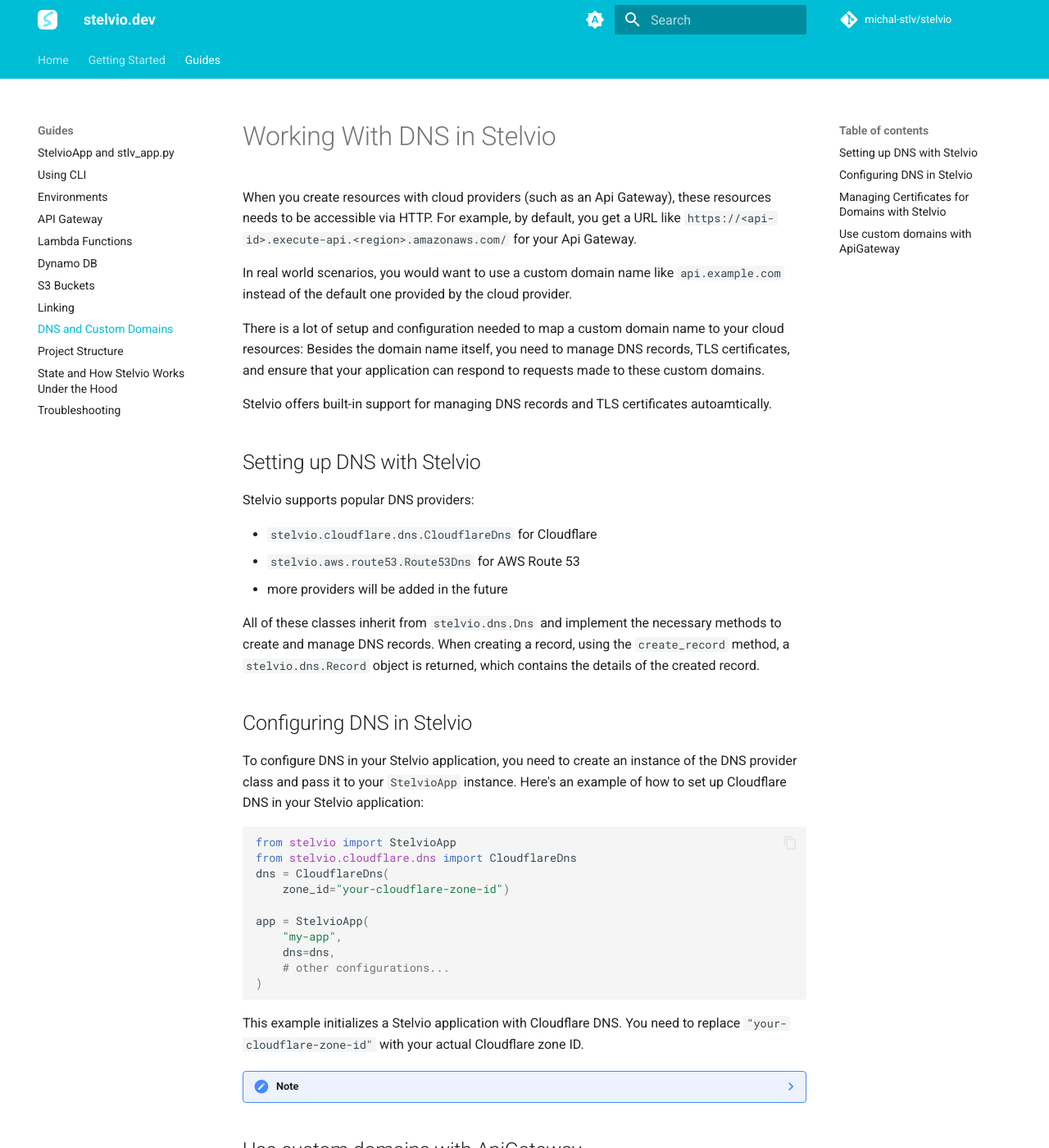
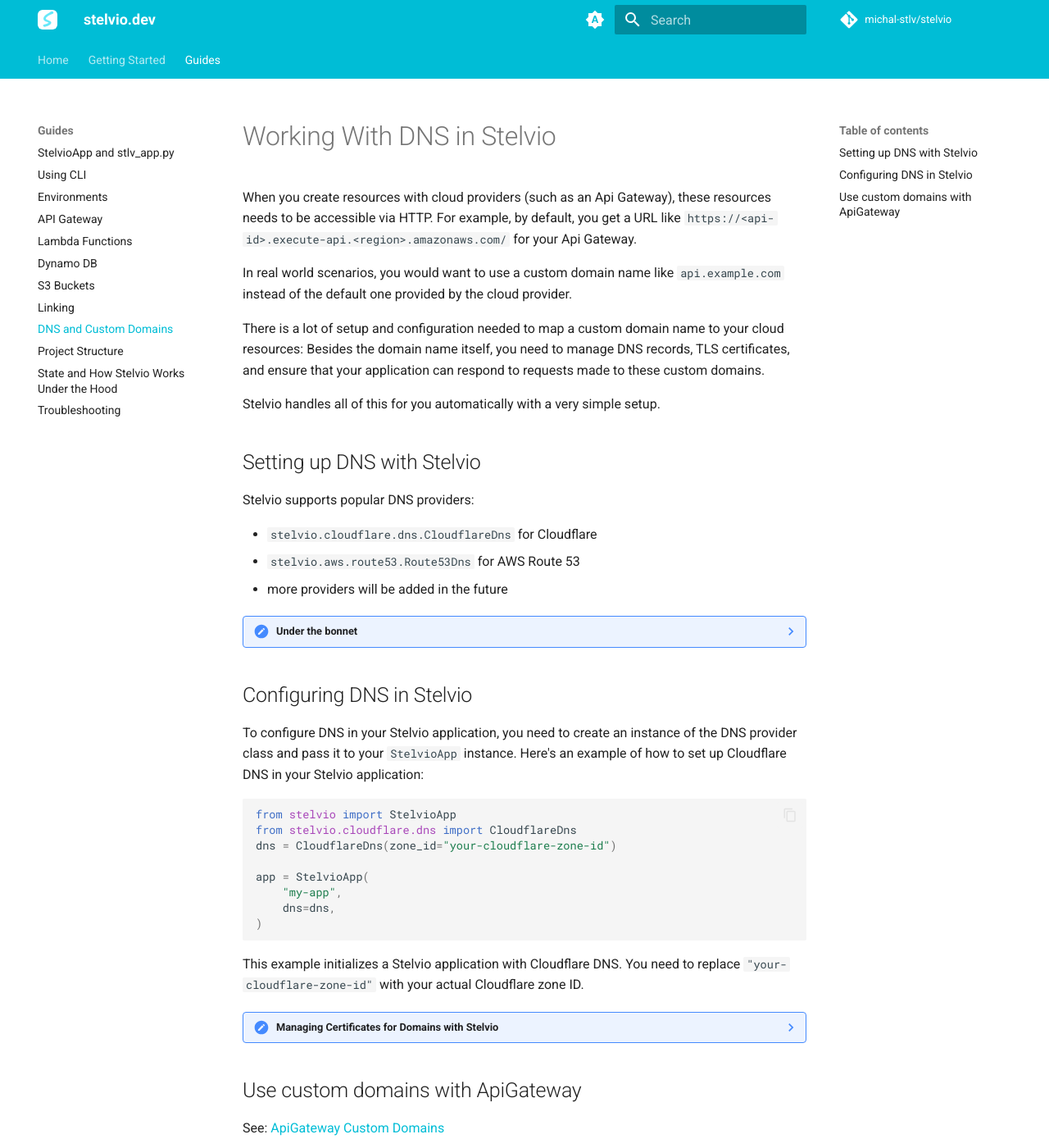
Before and after one commit to stelviodev/stelvio, an MkDocs documentation site: the page built from docs/guides/dns.md, in a window 1280 px wide and 1400 px high. Shown: the whole window at 82% size. Built offline with MkDocs 1.6.1 and Material for MkDocs 9.7.7, drawn with Linux system fonts in a browser that asks for light colours; comment, search, counter and statistics services are not loaded.

````diff
--- a/docs/guides/dns.md
+++ b/docs/guides/dns.md
@@ -7,7 +7,7 @@ In real world scenarios, you would want to use a custom domain name like `api.ex
 
 There is a lot of setup and configuration needed to map a custom domain name to your cloud resources: Besides the domain name itself, you need to manage DNS records, TLS certificates, and ensure that your application can respond to requests made to these custom domains.
 
-Stelvio offers built-in support for managing DNS records and TLS certificates autoamtically.
+Stelvio handles all of this for you automatically with a very simple setup.
 
 ## Setting up DNS with Stelvio
 
@@ -17,7 +17,8 @@ Stelvio supports popular DNS providers:
 - `stelvio.aws.route53.Route53Dns` for AWS Route 53
 - more providers will be added in the future
 
-All of these classes inherit from `stelvio.dns.Dns` and implement the necessary methods to create and manage DNS records. When creating a record, using the `create_record` method, a `stelvio.dns.Record` object is returned, which contains the details of the created record.
+??? note "Under the bonnet"
+    All of these classes inherit from `stelvio.dns.Dns` and implement the necessary methods to create and manage DNS records. When creating a record, using the `create_record` method, a `stelvio.dns.Record` object is returned, which contains the details of the created record.
 
 ## Configuring DNS in Stelvio
 
@@ -27,20 +28,17 @@ Here's an example of how to set up Cloudflare DNS in your Stelvio application:
 ```python
 from stelvio import StelvioApp
 from stelvio.cloudflare.dns import CloudflareDns
-dns = CloudflareDns(
-    zone_id="your-cloudflare-zone-id")
+dns = CloudflareDns(zone_id="your-cloudflare-zone-id")
 
 app = StelvioApp(
     "my-app",
     dns=dns,
-    # other configurations...
 )
 ```
 
 This example initializes a Stelvio application with Cloudflare DNS. You need to replace `"your-cloudflare-zone-id"` with your actual Cloudflare zone ID.
 
-??? note
-    ## Managing Certificates for Domains with Stelvio
+??? note "Managing Certificates for Domains with Stelvio"
 
     When using custom domain names, you also need to manage TLS certificates.
 
@@ -56,7 +54,11 @@ This example initializes a Stelvio application with Cloudflare DNS. You need to
     )
     ```
 
-    This class will handle the creation and validation of the TLS certificate for your custom domain. You can then use this domain in your Stelvio application.
+    This class will handle the creation and validation of the TLS certificate for your custom domain.
+    You can then use this domain in your Stelvio application.
+
+    **However, Stelvio usually handles this step for you (e.g. when using custom domain with API Gateway)**
+
     `AcmValidatedDomain` is a Stelvio component that automatically creates the following three Pulumi resources on AWS, and your DNS provider:
 
     - `certificate`: `pulumi_aws.acm.Certificate`
````
Also changed, not shown: docs/guides/dynamo-db.md (+1 -1 lines), docs/guides/s3.md (+21 -19 lines).
